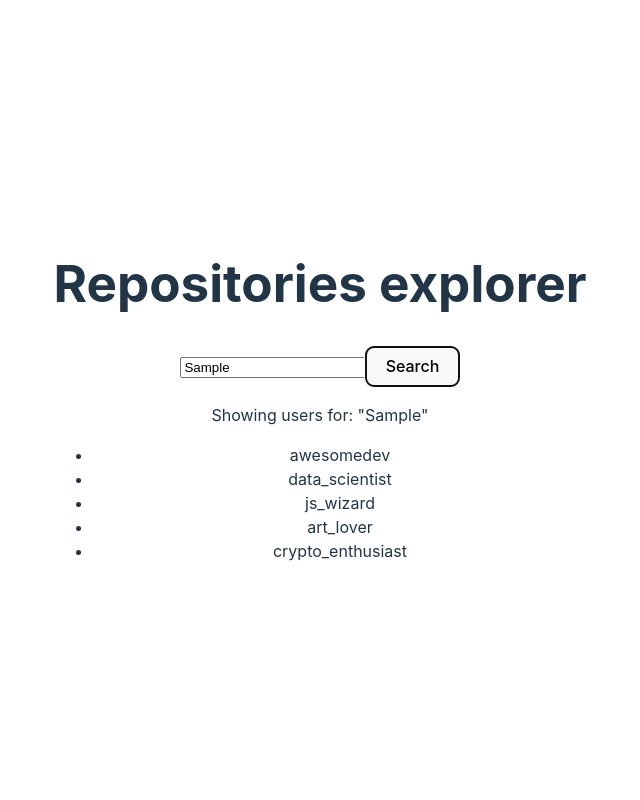
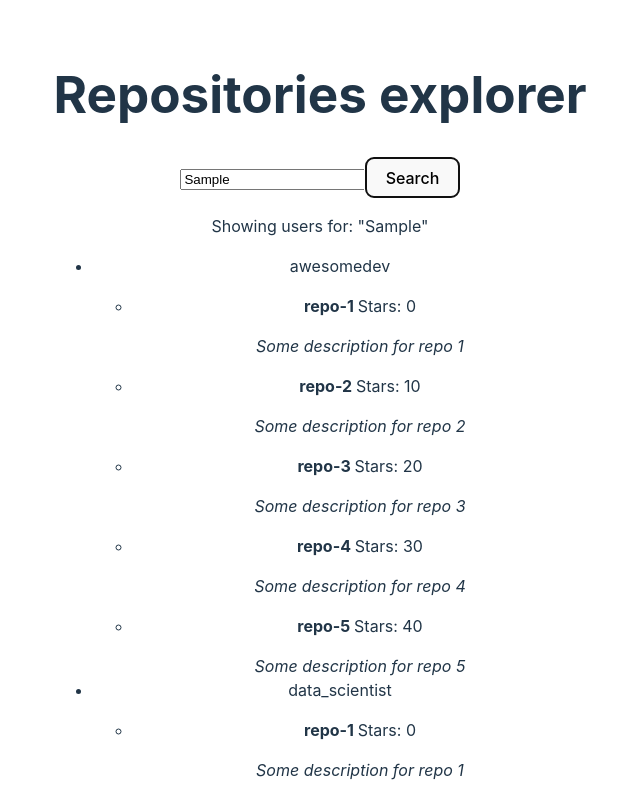
Before and after one commit to miguelCT/github-repositories-explorer, a React (Vite) app: page / in a window 1280 px wide. Both pictures are taken after typing "Sample" into the empty fields and a click on the button "Search". Shown: the top 800 px of the page, without its empty margins (320-960 px from the left). Built offline with nearby package versions, Linux system fonts and the light colour scheme.

Commit message:
Add UserRepos and RepoInfo skeleton with mocks

```diff
--- /dev/null
+++ b/src/components/RepoInfo.tsx
@@ -0,0 +1,15 @@
+import { type FC } from 'react';
+import { type UserRepo } from 'utils/types';
+
+const RepoInfo: FC<UserRepo> = ({ description, name, stars }) => {
+    return (
+        <>
+            <p>
+                <b>{name} </b>Stars: {stars}
+            </p>
+            <i>{description}</i>
+        </>
+    );
+};
+
+export default RepoInfo;
--- a/src/components/UserList.tsx
+++ b/src/components/UserList.tsx
@@ -3,6 +3,7 @@ import { USERS_QUERY_KEY } from 'utils/constants';
 import { type User } from 'utils/types';
 import { type FC, useState } from 'react';
 import { useLocation, useNavigate } from 'react-router';
+import UserRepos from './UserRepos';
 
 const usersMock = [
     {
@@ -67,6 +68,7 @@ const UserList: FC = () => {
     const isLoadingUsers = isFetching || isLoading;
 
     if (isError) {
+        // TODO create am Error component
         return <span>Error: {(error as Error).message}</span>;
     }
 
@@ -96,7 +98,12 @@ const UserList: FC = () => {
             <div>{isLoadingUsers && 'Loading users...'}</div>
             <p>{searchText && `Showing users for: "${searchText}"`}</p>
             <ul>
-                {users?.map(user => <li key={user.id}>{user.username}</li>)}
+                {users?.map(user => (
+                    <li key={user.id}>
+                        {user.username}
+                        <UserRepos userName={user.username} />
+                    </li>
+                ))}
             </ul>
         </form>
     );
--- /dev/null
+++ b/src/components/UserRepos.tsx
@@ -0,0 +1,66 @@
+import { type FC } from 'react';
+import { useQuery } from 'react-query';
+import { USER_REPOS_QUERY_KEY } from 'utils/constants';
+import { type UserRepo } from 'utils/types';
+import RepoInfo from './RepoInfo';
+
+const reposMock = Array.from({ length: 5 }).map((_, i) => ({
+    userId: i + 1,
+    repoId: i + 1,
+    name: `repo-${i + 1}`,
+    stars: i * 10,
+    description: `Some description for repo ${i + 1}`,
+})) as UserRepo[];
+
+const getUserRepos = async (userName: string) => {
+    const response = await new Promise<Response>(resolve => {
+        setTimeout(
+            () => {
+                resolve(new Response(JSON.stringify(reposMock)));
+            },
+            Math.floor(Math.random() * (3000 - 1000 + 1)) + 1000,
+        );
+    });
+
+    if (!response.ok) {
+        throw new Error('Network response was not ok');
+    }
+    return response.json() as Promise<UserRepo[]>;
+};
+
+type UserReposProps = {
+    userName: string;
+};
+const UserRepos: FC<UserReposProps> = ({ userName }) => {
+    const {
+        data: userRepos,
+        isLoading,
+        isError,
+        error,
+    } = useQuery([USER_REPOS_QUERY_KEY, userName], () =>
+        getUserRepos(userName),
+    );
+
+    const isLoadingRepos = isLoading;
+
+    if (isError) {
+        // TODO create am Error component
+        return <span>Error: {(error as Error).message}</span>;
+    }
+
+    if (isLoadingRepos) {
+        return <span>Loading...</span>;
+    }
+
+    return (
+        <ul>
+            {userRepos?.map(repo => (
+                <li key={repo.repoId}>
+                    <RepoInfo {...repo} />
+                </li>
+            ))}
+        </ul>
+    );
+};
+
+export default UserRepos;
--- a/src/utils/types.ts
+++ b/src/utils/types.ts
@@ -7,4 +7,6 @@ export type UserRepo = {
     userId: number;
     repoId: number;
     name: string;
+    stars: number;
+    description: string;
 };
```
